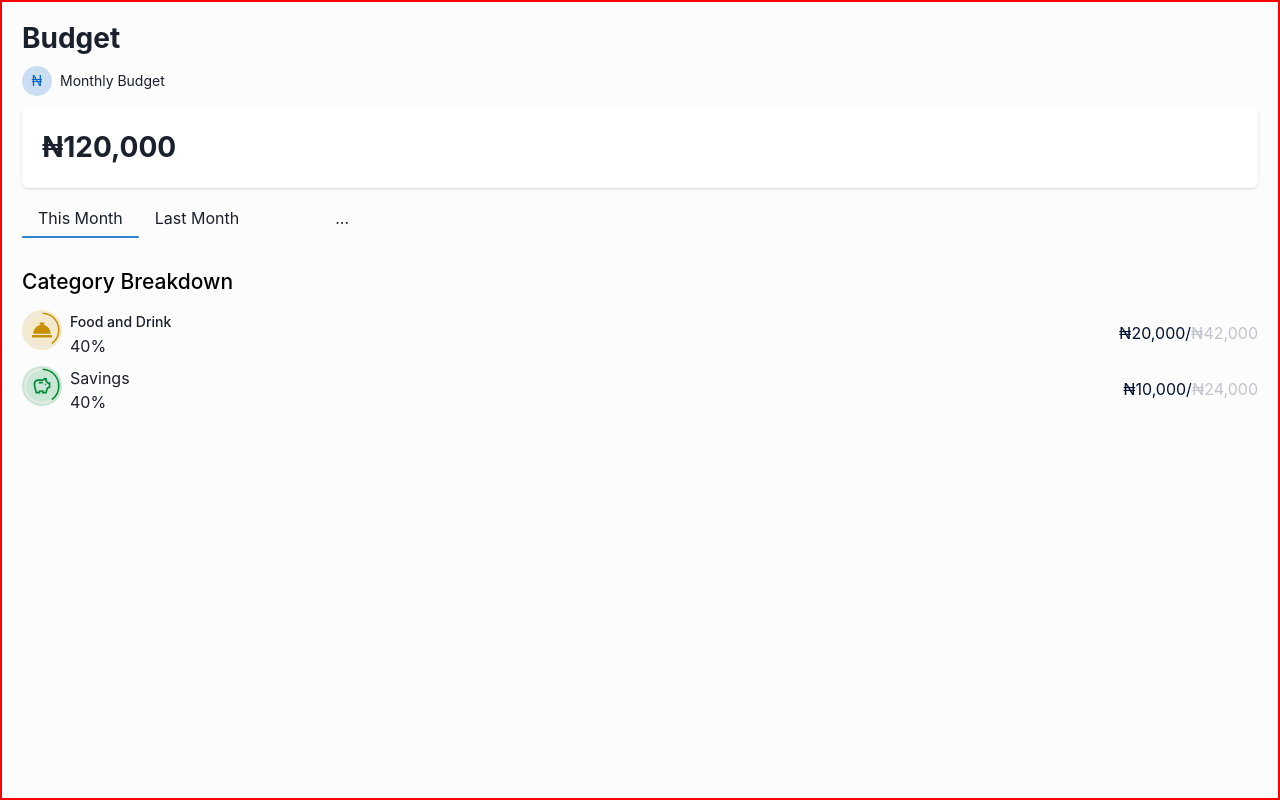
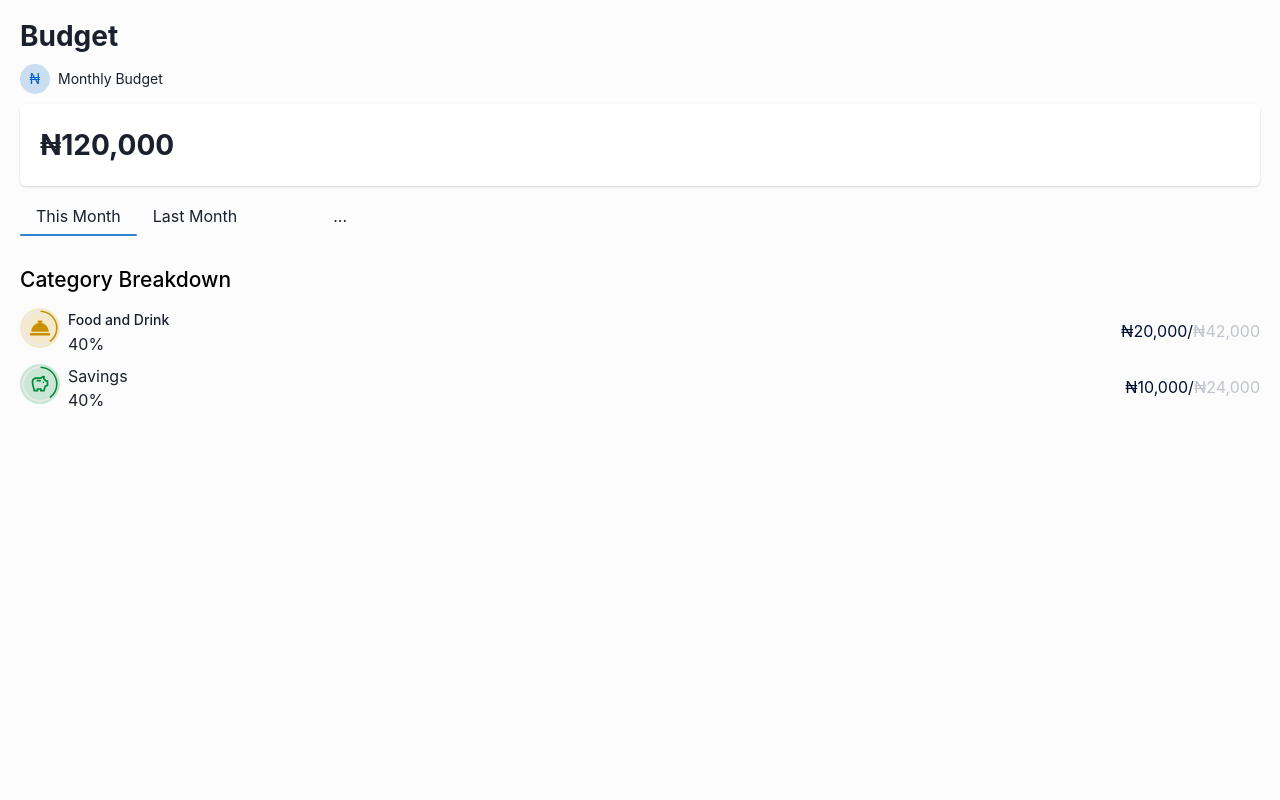
Before and after one commit to mfontosco/web-mobile-assessement, a React (Vite) app: page / in a window 1280 px wide. Built offline with nearby package versions, Linux system fonts and the light colour scheme.

Commit message:
removed the border

```diff
--- a/src/screens/Home.jsx
+++ b/src/screens/Home.jsx
@@ -3,7 +3,7 @@ import { Box } from '@chakra-ui/react';
 
 const Home = ({ children }) => {
   return (
-    <Box border={"2px solid red"} top={"0"} h={"100vh"} position="relative" bg="#fcfcfc" overflowY={"auto"} >
+    <Box  top={"0"} h={"100vh"} position="relative" bg="#fcfcfc" overflowY={"auto"} >
       <Box padding="20px" position="relative" overflowY="auto">
         {children}
       </Box>
```
